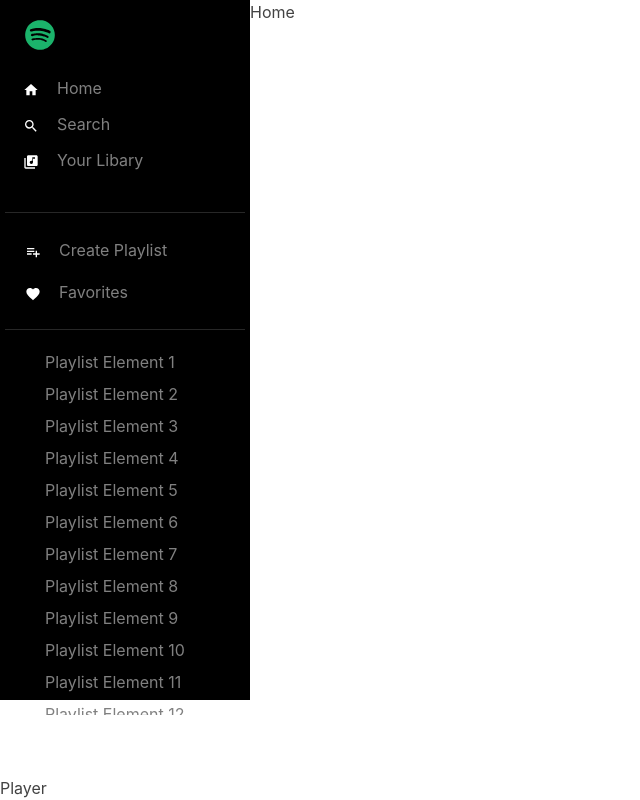
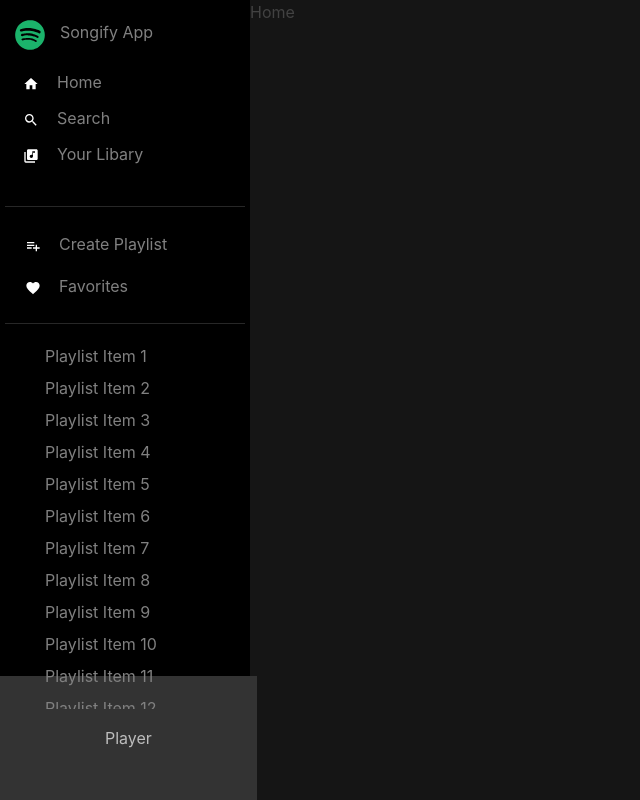
Before and after one commit to s-jez/Songify, a Next.js app: page / in a window 1280 px wide. Shown: the whole page, without its empty margins (0-640 px from the left). Built offline with nearby package versions, Linux system fonts and the light colour scheme.

Commit message:
Add colors to UI

```diff
--- a/components/PlayerLayout.tsx
+++ b/components/PlayerLayout.tsx
@@ -10,7 +10,14 @@
       <Box marginLeft="250px" marginBottom="110px">
         {children}
         <Box position="absolute" bottom="0" left="0">
-          Player
+          <Box
+            background="#333"
+            paddingX="105px"
+            paddingY="50px"
+            color="gray.400"
+          >
+            Player
+          </Box>
         </Box>
       </Box>
     </Box>
--- a/components/Sidebar.tsx
+++ b/components/Sidebar.tsx
@@ -46,9 +46,9 @@
     route: "/favorites",
   },
 ];
-const playlistElements = new Array(30)
+const playlistElements = Array(40)
   .fill(1)
-  .map((_, i) => `Playlist Element ${i + 1}`);
+  .map((_, i) => `Playlist Item ${i + 1}`);
 const Sidebar = () => {
   return (
     <Box
@@ -59,8 +59,17 @@
       color="gray"
     >
       <Box paddingY="20px">
-        <Box width="120px" marginBottom="20px" paddingX="20px">
+        <Box
+          width="100%"
+          marginBottom="20px"
+          paddingX="10px"
+          display="flex"
+          justifyContent="start"
+        >
           <NextImage src="/spotify_icon.svg" width={30} height={30} />
+          <Box marginLeft="15px">
+            <span>Songify App</span>
+          </Box>
         </Box>
         <Box marginBottom="20px">
           <List spacing={3}>
--- a/pages/index.tsx
+++ b/pages/index.tsx
@@ -1,4 +1,12 @@
+import { Box } from "@chakra-ui/layout";
+
 const Home = () => {
-  return <div>Home</div>;
+  return (
+    <div>
+      <Box background="rgb(21, 21, 21)" height="100vh">
+        Home
+      </Box>
+    </div>
+  );
 };
 export default Home;
```
